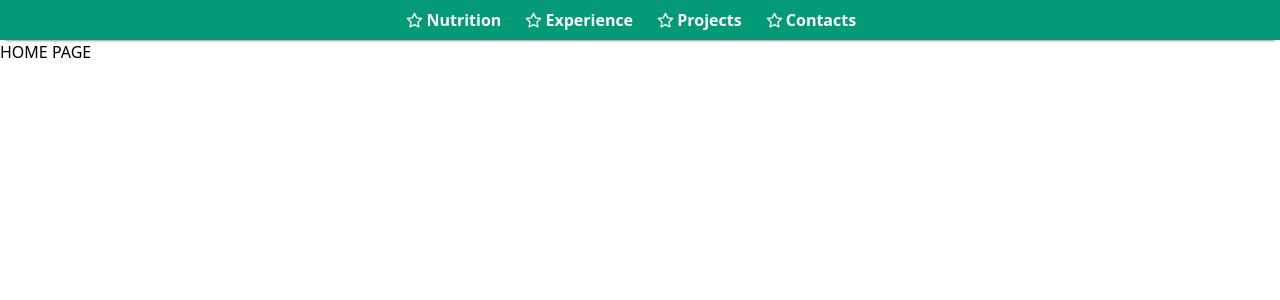
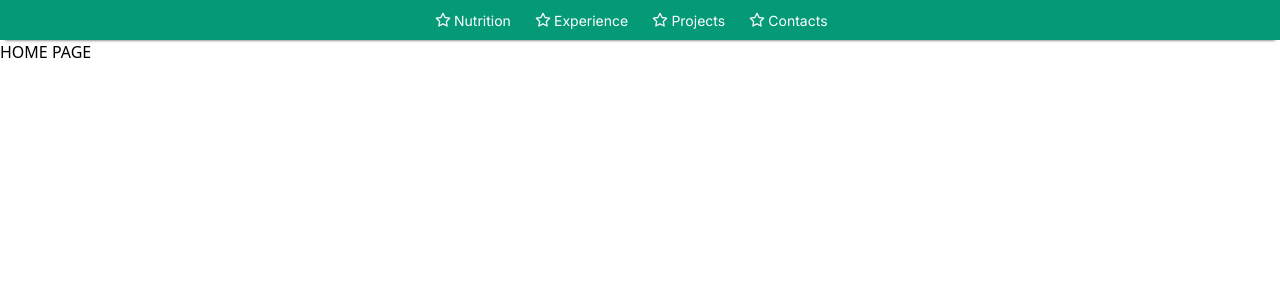
Before and after one commit to MarcoFz7/MyVitaBuilder, a Next.js app: page / in a window 1280 px wide. Shown: the top 300 px of the page. Built offline with nearby package versions, Linux system fonts and the light colour scheme.

Commit message:
#comment Small change on font size and starting to use next/font

```diff
--- a/app/components/navbar/navbar.css
+++ b/app/components/navbar/navbar.css
@@ -57,12 +57,12 @@
 }
 
 .icon {
-    font-size: 17px;
+    font-size: 16px;
     color: rgb(var(--white-rgb), 0.95);
 }
 
 .link-text {
-    font-size: 16px;
+    font-size: 14px;
     font-weight: 600;
     color: rgb(var(--white-rgb));
 }
--- a/app/components/navbar/navbar.tsx
+++ b/app/components/navbar/navbar.tsx
@@ -3,9 +3,12 @@
 import './navbar.css'
 import Link from 'next/link';
 import { usePathname } from 'next/navigation';
+import { Inter } from 'next/font/google';
 import React, { useState, useEffect } from 'react';
 import { TbStar } from 'react-icons/tb';
 import { GiHamburgerMenu } from 'react-icons/gi'
+
+const inter = Inter({weight: '400', style: "normal", subsets: ["latin"]})
 
 
 const menuMainItems=[
@@ -102,7 +105,7 @@ export default function SideNavBar() {
                     menuMainItems.map((item, index) => (
                         <Link href={item.path} key={index} className={`option group ${clickedMainIndex === index ? 'clicked-option' : ''}`} onClick={() => handleMainItemClick(index)}>
                           <div className={`group-hover:text-white icon ${clickedMainIndex === index ? 'clicked-icon' : ''}`}>{item.icon}</div>
-                          <h3 className={`group-hover:text-white link-text ${clickedMainIndex === index ? 'clicked-text' : ''}`}>{item.name}</h3>
+                          <h3 className={`${inter.className} group-hover:text-white link-text ${clickedMainIndex === index ? 'clicked-text' : ''}`}>{item.name}</h3>
                         </Link>
                     ))
                 }
@@ -112,7 +115,7 @@ export default function SideNavBar() {
                     menuSecondaryItems.map((item, index) => (
                         <Link href={item.path} key={index} className={`option group ${clickedSecondaryIndex === index ? 'clicked-option' : ''}`} onClick={() => handleSecondaryItemClick(index)}>
                             <div className={`group-hover:text-white icon ${clickedSecondaryIndex === index ? 'clicked-icon' : ''}`}>{item.icon}</div>
-                            <h3 className={`group-hover:text-white link-text ${clickedSecondaryIndex === index ? 'clicked-text' : ''}`}>{item.name}</h3>
+                            <h3 className={`${inter.className} group-hover:text-white link-text ${clickedSecondaryIndex === index ? 'clicked-text' : ''}`}>{item.name}</h3>
                         </Link>
                     ))
                 }
```
